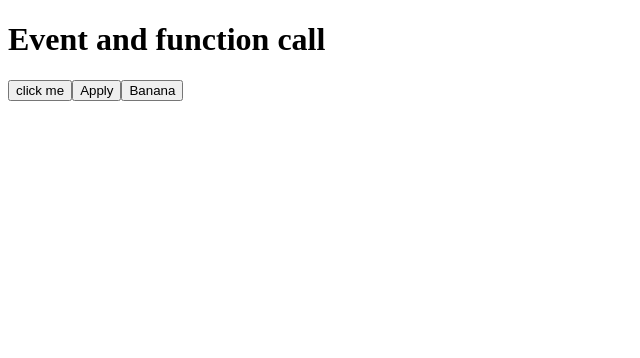
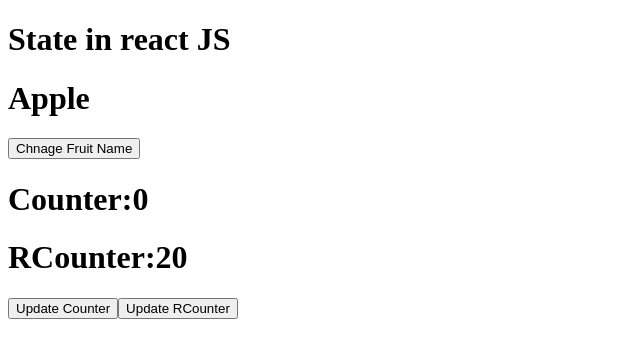
Before and after one commit to Farah-Saleem270/Reactjs-practice, a React (Vite) app: page / in a window 1280 px wide. Shown: the top 358 px of the page, without its empty margins (0-640 px from the left). Built offline with nearby package versions, Linux system fonts and the light colour scheme.

Commit message:
add new file of project

```diff
--- a/package.json
+++ b/package.json
@@ -10,8 +10,8 @@
     "preview": "vite preview"
   },
   "dependencies": {
-    "react": "^19.2.0",
-    "react-dom": "^19.2.0"
+    "react": "^19.0.0-rc.1",
+    "react-dom": "^19.0.0-rc.1"
   },
   "devDependencies": {
     "@eslint/js": "^9.39.1",
--- a/src/App.jsx
+++ b/src/App.jsx
@@ -48,25 +48,62 @@
 //   )
 // }
 
-function App() {
-  function callFun() {
-    alert("function called")
+// function App() {
+//   function callFun() {
+//     alert("function called")
+//   }
+
+//   const fruit = (name) => {
+//     alert(name)
+//   }
+
+
+//   return (
+//     <div>
+//       <h1>Event and function call</h1>
+//       <button onClick={callFun}>click me</button>
+//       <button onClick={()=>fruit('apple')}>Apply</button>
+//       <button onClick={()=>fruit('banana')}>Banana</button>
+//     </div>
+//   )
+// }
+
+
+// export default App
+
+// State in react JS
+
+
+import { useState } from "react"
+import Counter from "./conuter"
+// function App(){
+//   let fruit = "Apple"
+//   const handleFruit=()=>{
+//     fruit = "Banana"
+//   }
+//   return(
+//     <div>
+//       <h1>State in react JS</h1>
+//       <h1>{fruit}</h1>
+//       <button onClick={handleFruit}>change fruit name </button>
+//     </div>
+//   )
+// }
+
+
+function App(){
+  const [friut, setFruit]=useState ("Apple")
+  const handleFruit=()=>{
+    setFruit("Banana")
   }
-
-  const fruit = (name) => {
-    alert(name)
-  }
-
 
   return (
     <div>
-      <h1>Event and function call</h1>
-      <button onClick={callFun}>click me</button>
-      <button onClick={()=>fruit('apple')}>Apply</button>
-      <button onClick={()=>fruit('banana')}>Banana</button>
+      <h1>State in react JS</h1>
+      <h1>{friut}</h1>
+      <button onClick={handleFruit}>Chnage Fruit Name</button>
+      <Counter />
     </div>
   )
 }
-
-
 export default App
--- /dev/null
+++ b/src/conuter.jsx
@@ -0,0 +1,16 @@
+import { useState } from "react";
+
+const Counter = () => {
+    const [conut, setCount] = useState(0)
+    const[rCounter, setRcounter]= useState(20)
+    return (
+        <div>
+            <h1>Counter:{conut}</h1>
+            <h1>RCounter:{rCounter}</h1>
+            <button onClick={() => setCount(conut + 1)}>Update Counter</button>
+            <button onClick={() => setRcounter(rCounter - 1)}>Update RCounter</button>
+        </div>
+    )
+}
+
+export default Counter;
```
Also changed, not shown: 1 other file (tests, documents, lock files or other folders).
